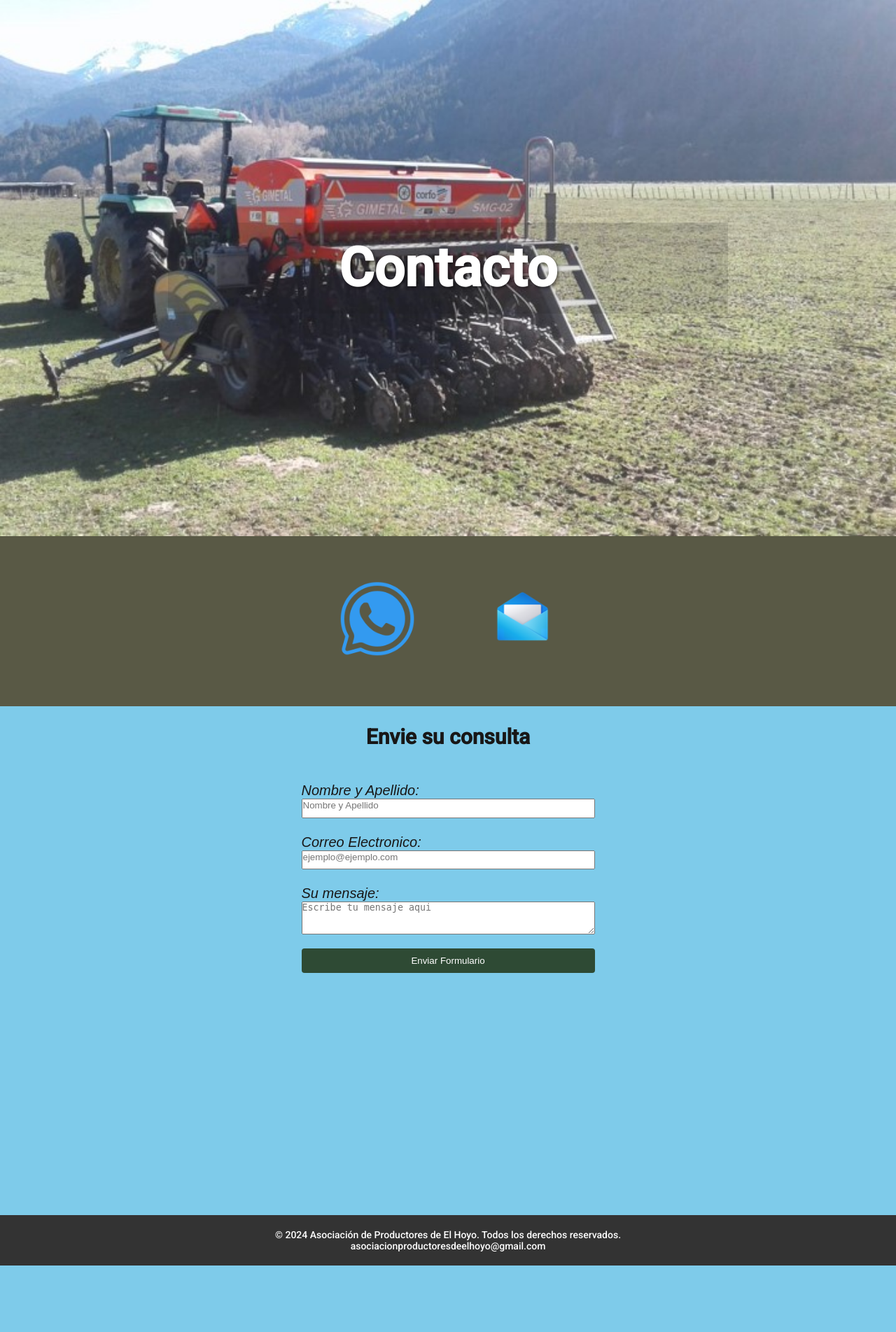
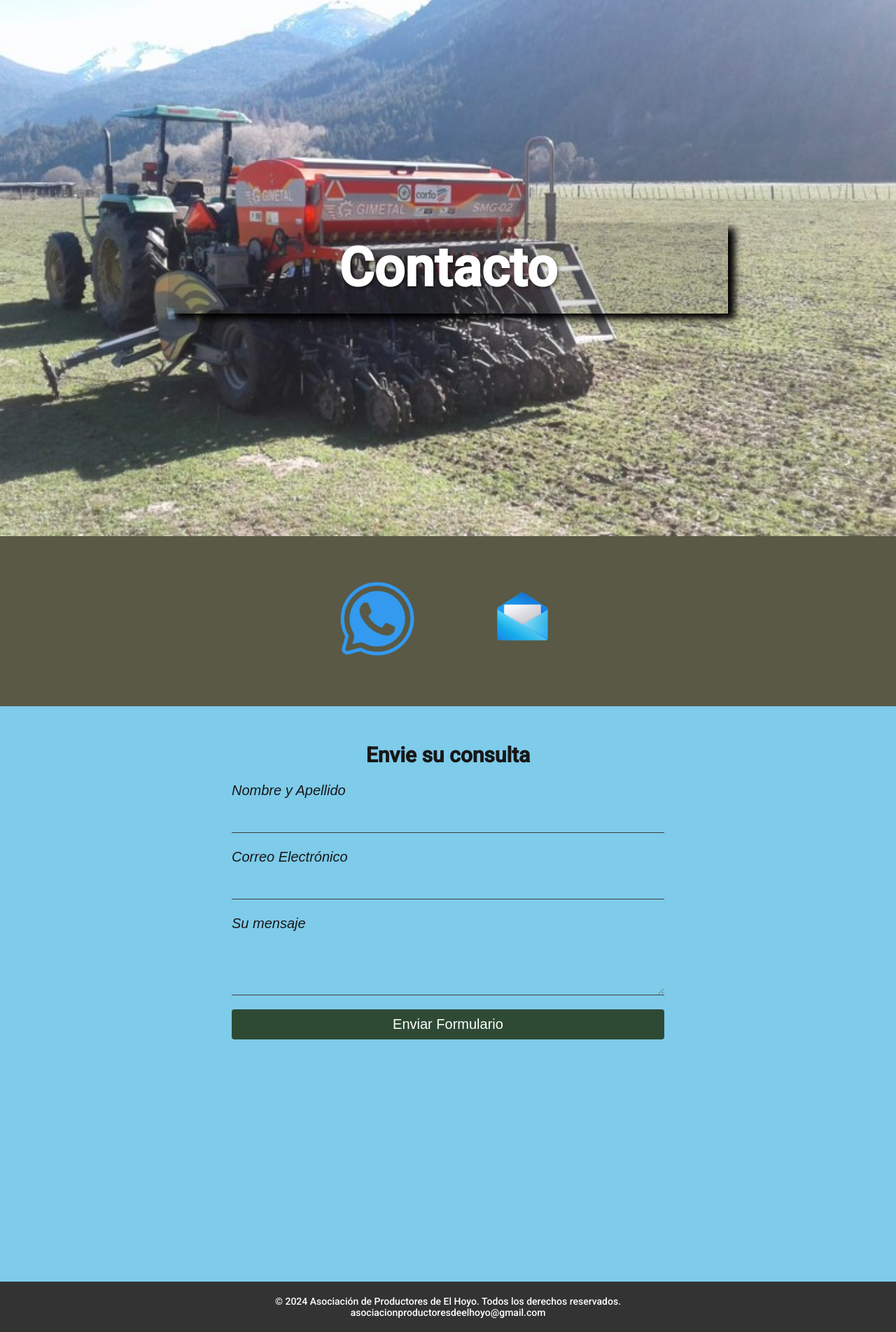
Before and after one commit to karibari70/Asociacion_Productores, a PHP site: page /contacto.php in a window 1280 px wide. Shown: the part 134-2037 px from the top of the page at 70% size. Before the commit the page ends 1942 px from the top, so only its background shows below. Run offline with PHP 8.4, Linux system fonts and the light colour scheme.

Commit message:
Modifiqué formulario CSS

```diff
--- a/contacto.php
+++ b/contacto.php
@@ -36,14 +36,14 @@
         <h1>Envie su consulta</h1>
         <form method="post" action='datos.php'>
 
-            <div>Nombre y Apellido:</div>
-            <input type="text" name="name" placeholder="Nombre y Apellido " required /><br>
+            <div class="datos_form">Nombre y Apellido</div>
+            <input type="text" name="name"  required /><br>
 
-            <div>Correo Electronico:</div>
-            <input type="email" name="email" placeholder="ejemplo@ejemplo.com" required /><br>
-            <div> Su mensaje:</div>
+            <div class="datos_form">Correo Electrónico</div>
+            <input type="email" name="email"  required /><br>
+            <div> Su mensaje</div>
 
-            <textarea rows="3" cols="50" maxlength="150" placeholder="Escribe tu mensaje aqui"></textarea>
+            <textarea rows="3" cols="50" maxlength="150" ></textarea>
 
 
             <button type="submit">Enviar Formulario</button>
--- a/estilos.css
+++ b/estilos.css
@@ -281,14 +281,15 @@ button {
     padding: 10px 15px;
     background-color: #2E4A34;
     color: #F1F1F1;
-    border-radius: 50px;
+    border-radius: 25px;
     transition: 2s;
     cursor: pointer;
 
 }
 
 button:hover {
-    color: cyan;
+    background-color: cyan;
+    color: #181717;
 }
 
 .contenedor5 {
@@ -378,6 +379,7 @@ button:hover {
     /* Fondo semitransparente */
     width: 90%;
     max-width: 800px;
+    box-shadow: 10px 8px 10px black;
 }
 
 .texto_contacto h1 {
@@ -423,6 +425,7 @@ form {
     justify-content: center;
     margin: 15%;
 
+
 }
 
 .formulario button {
@@ -431,17 +434,40 @@ form {
     border: none;
     border-radius: 4px;
     cursor: pointer;
+    font-size: 2rem;
 }
 
 .formulario button:hover {
     background-color: #7ECBEA;
-    color:#181717 ;
+    color:#0f0f0f ;
 }
 .formulario h1{
     color: #181717;
 }
+input{
+    border: 0;
+    background-color:#7ECBEA ;
+    border-bottom: #423e3e solid 1px;
+    font-size: 2rem;
 
+}
+input:focus{
+    outline: none;
 
+}
+textarea{
+    padding-bottom: 3%;
+    background-color:#7ECBEA ;
+    border: 0;
+    border-bottom: #423e3e solid 1px;
+    font-size: 2rem;
+
+}
+.datos_form{
+    padding-bottom: 4%;
+}
+.formulario h1{
+    transform:translatex(0px) translatey(26px);}
 
 @media (width >800px) {
 
@@ -554,10 +580,6 @@ form {
 
     }
 
-    input {
-        padding-bottom: 2%;
-
-    }
 
     .texto_contacto h1 {
         font-size: 6vw;
```
